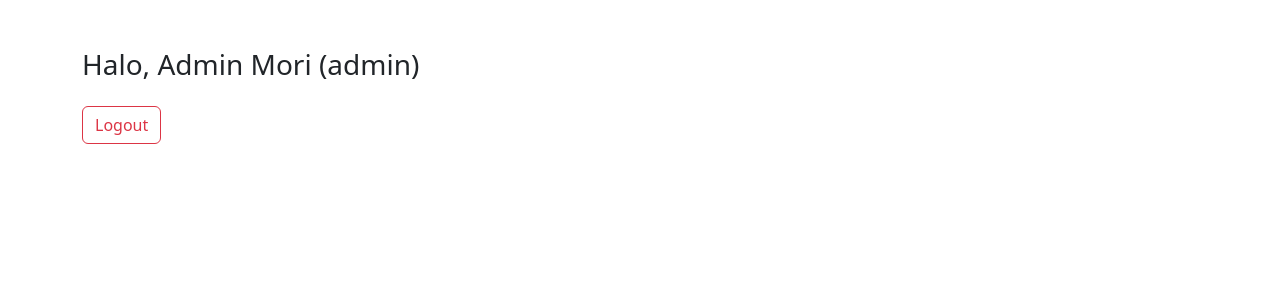
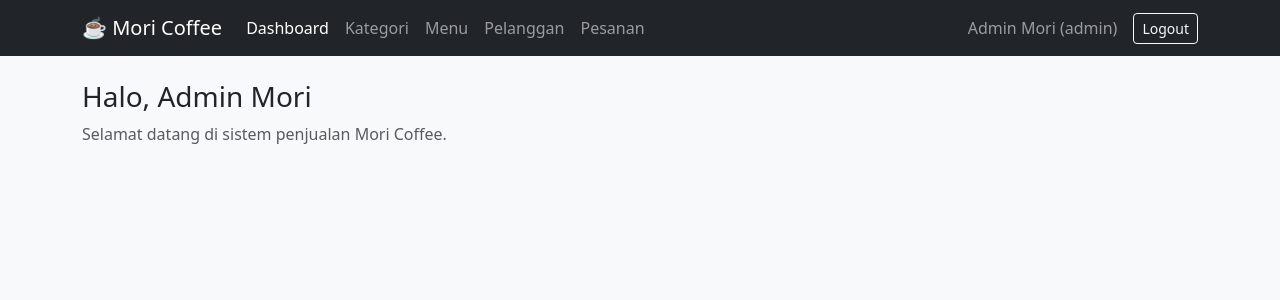
Before and after one commit to Kzhrmuan/mori-coffee, a Laravel app: page /dashboard in a window 1280 px wide. Shown: the top 300 px of the page. Run offline with Laravel 12, Linux system fonts and the light colour scheme; a user stored in the database is signed in; data comes from the database, SQL or seed files in the repository.

Commit message:
Tambah layout utama, model dan migration kategori dan produk

```diff
--- a/resources/views/dashboard.blade.php
+++ b/resources/views/dashboard.blade.php
@@ -1,17 +1,8 @@
-<!DOCTYPE html>
-<html lang="id">
-<head>
-    <meta charset="UTF-8">
-    <title>Dashboard - Mori Coffee</title>
-    <link href="https://cdn.jsdelivr.net/npm/bootstrap@5.3.3/dist/css/bootstrap.min.css" rel="stylesheet">
-</head>
-<body>
-<div class="container mt-5">
-    <h3>Halo, {{ auth()->user()->name }} ({{ auth()->user()->role }})</h3>
-    <form method="POST" action="{{ route('logout') }}">
-        @csrf
-        <button class="btn btn-outline-danger mt-3">Logout</button>
-    </form>
-</div>
-</body>
-</html>
+@extends('layouts.app')
+
+@section('title', 'Dashboard - Mori Coffee')
+
+@section('content')
+    <h3>Halo, {{ auth()->user()->name }}</h3>
+    <p class="text-muted">Selamat datang di sistem penjualan Mori Coffee.</p>
+@endsection
--- /dev/null
+++ b/resources/views/layouts/app.blade.php
@@ -0,0 +1,47 @@
+<!DOCTYPE html>
+<html lang="id">
+<head>
+    <meta charset="UTF-8">
+    <meta name="viewport" content="width=device-width, initial-scale=1">
+    <title>@yield('title', 'Mori Coffee')</title>
+    <link href="https://cdn.jsdelivr.net/npm/bootstrap@5.3.3/dist/css/bootstrap.min.css" rel="stylesheet">
+</head>
+<body class="bg-light">
+
+<nav class="navbar navbar-expand-lg navbar-dark bg-dark">
+    <div class="container">
+        <a class="navbar-brand" href="{{ url('/dashboard') }}">☕ Mori Coffee</a>
+        <button class="navbar-toggler" type="button" data-bs-toggle="collapse" data-bs-target="#menu">
+            <span class="navbar-toggler-icon"></span>
+        </button>
+        <div class="collapse navbar-collapse" id="menu">
+            <ul class="navbar-nav me-auto">
+                <li class="nav-item"><a class="nav-link {{ request()->is('dashboard') ? 'active' : '' }}" href="{{ url('/dashboard') }}">Dashboard</a></li>
+                <li class="nav-item"><a class="nav-link {{ request()->is('categories*') ? 'active' : '' }}" href="{{ url('/categories') }}">Kategori</a></li>
+                <li class="nav-item"><a class="nav-link {{ request()->is('products*') ? 'active' : '' }}" href="{{ url('/products') }}">Menu</a></li>
+                <li class="nav-item"><a class="nav-link {{ request()->is('customers*') ? 'active' : '' }}" href="{{ url('/customers') }}">Pelanggan</a></li>
+                <li class="nav-item"><a class="nav-link {{ request()->is('orders*') ? 'active' : '' }}" href="{{ url('/orders') }}">Pesanan</a></li>
+            </ul>
+            <span class="navbar-text me-3">{{ auth()->user()->name }} ({{ auth()->user()->role }})</span>
+            <form method="POST" action="{{ route('logout') }}">
+                @csrf
+                <button class="btn btn-outline-light btn-sm">Logout</button>
+            </form>
+        </div>
+    </div>
+</nav>
+
+<div class="container py-4">
+    @if (session('success'))
+        <div class="alert alert-success">{{ session('success') }}</div>
+    @endif
+    @if (session('error'))
+        <div class="alert alert-danger">{{ session('error') }}</div>
+    @endif
+
+    @yield('content')
+</div>
+
+<script src="https://cdn.jsdelivr.net/npm/bootstrap@5.3.3/dist/js/bootstrap.bundle.min.js"></script>
+</body>
+</html>
```
Also changed, not shown: app/Models/Category.php (added, +10 -0 lines), app/Models/Product.php (added, +10 -0 lines), database/migrations/2026_11_25_074155_create_categories_table.php (added), database/migrations/2026_11_25_074212_create_products_table.php (added).
